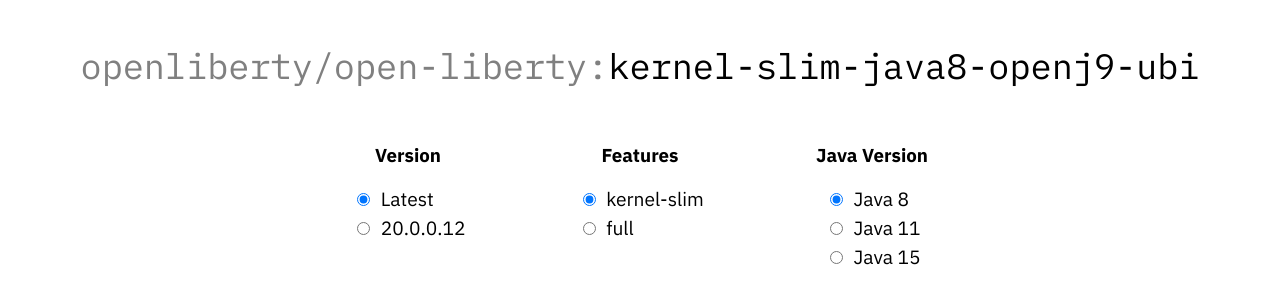
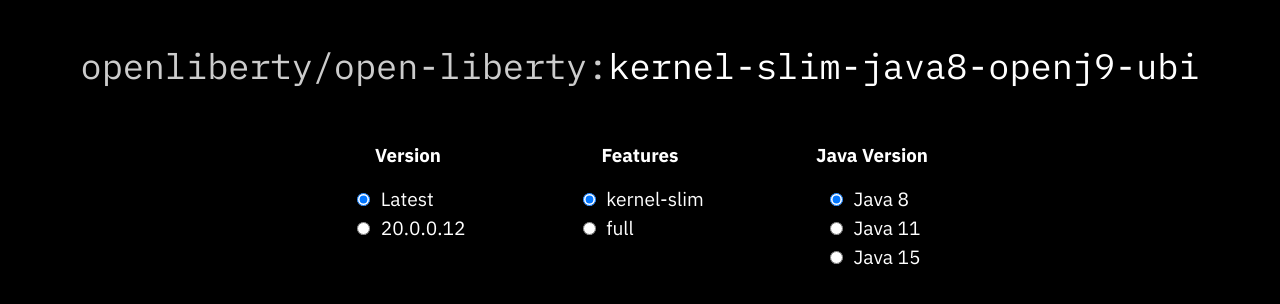
Before and after one commit to realModusOperandi/openliberty-image-tag, a plain HTML site: page index.html in a window 1280 px wide. Drawn offline with Linux system fonts and the dark colour scheme.

Commit message:
Dark mode

```diff
--- a/index.html
+++ b/index.html
@@ -50,6 +50,17 @@
       .option label {
         font-size: 1.2em;
       }
+
+      @media (prefers-color-scheme: dark) {
+        body {
+          background-color: black;
+          color: white;
+        }
+
+        .placeholder {
+          color: #ccc;
+        }
+      }
     </style>
     <script type="text/javascript">
       const updateTag = () => {
@@ -67,7 +78,7 @@
         for (feature of features) {
           if (feature.checked) {
             if (tagText !== '') {
-                    tagText += '-'
+              tagText += '-';
             }
             tagText += feature.value;
           }
```
Lines whose indentation alone changed are shown as unchanged.
